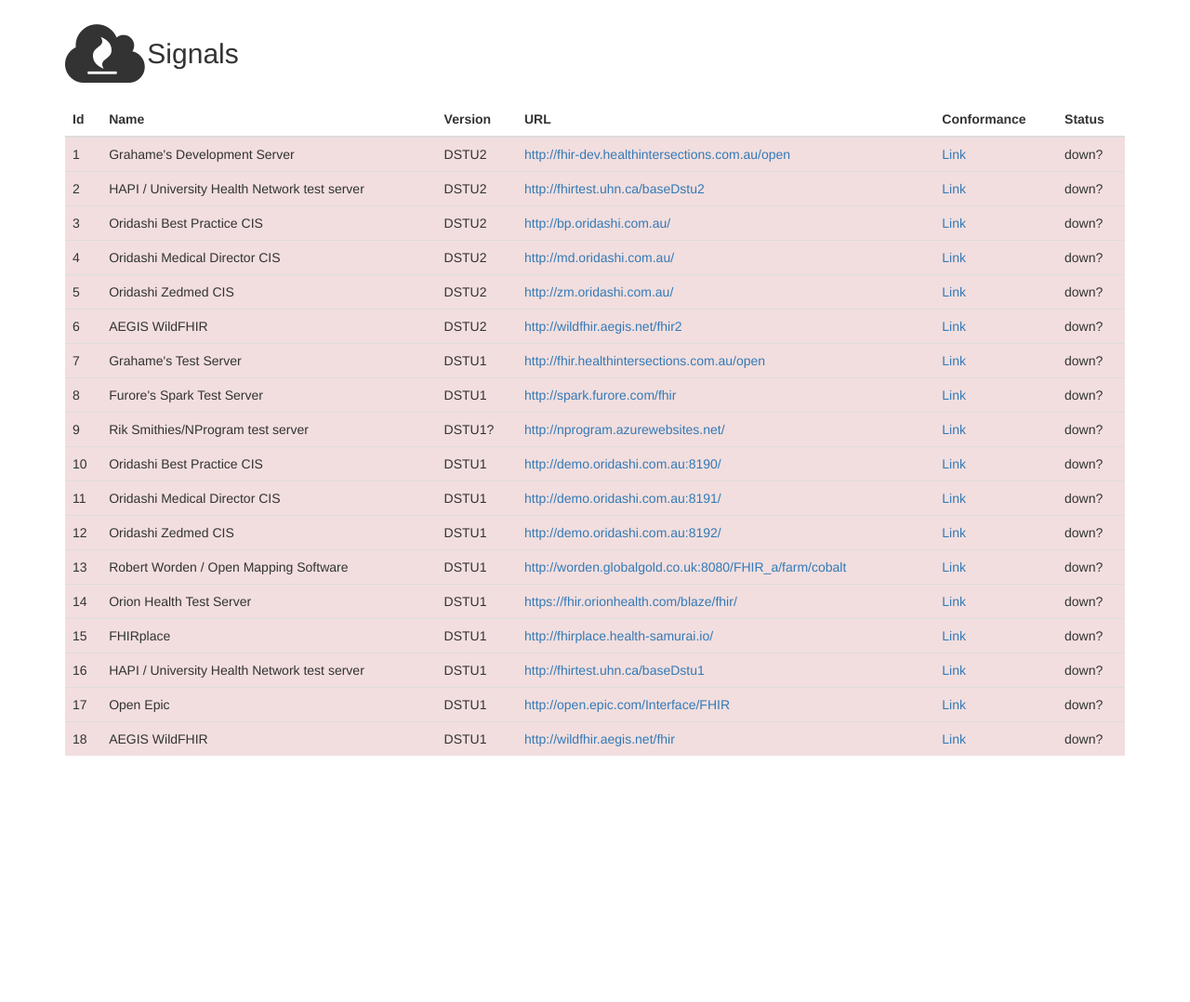
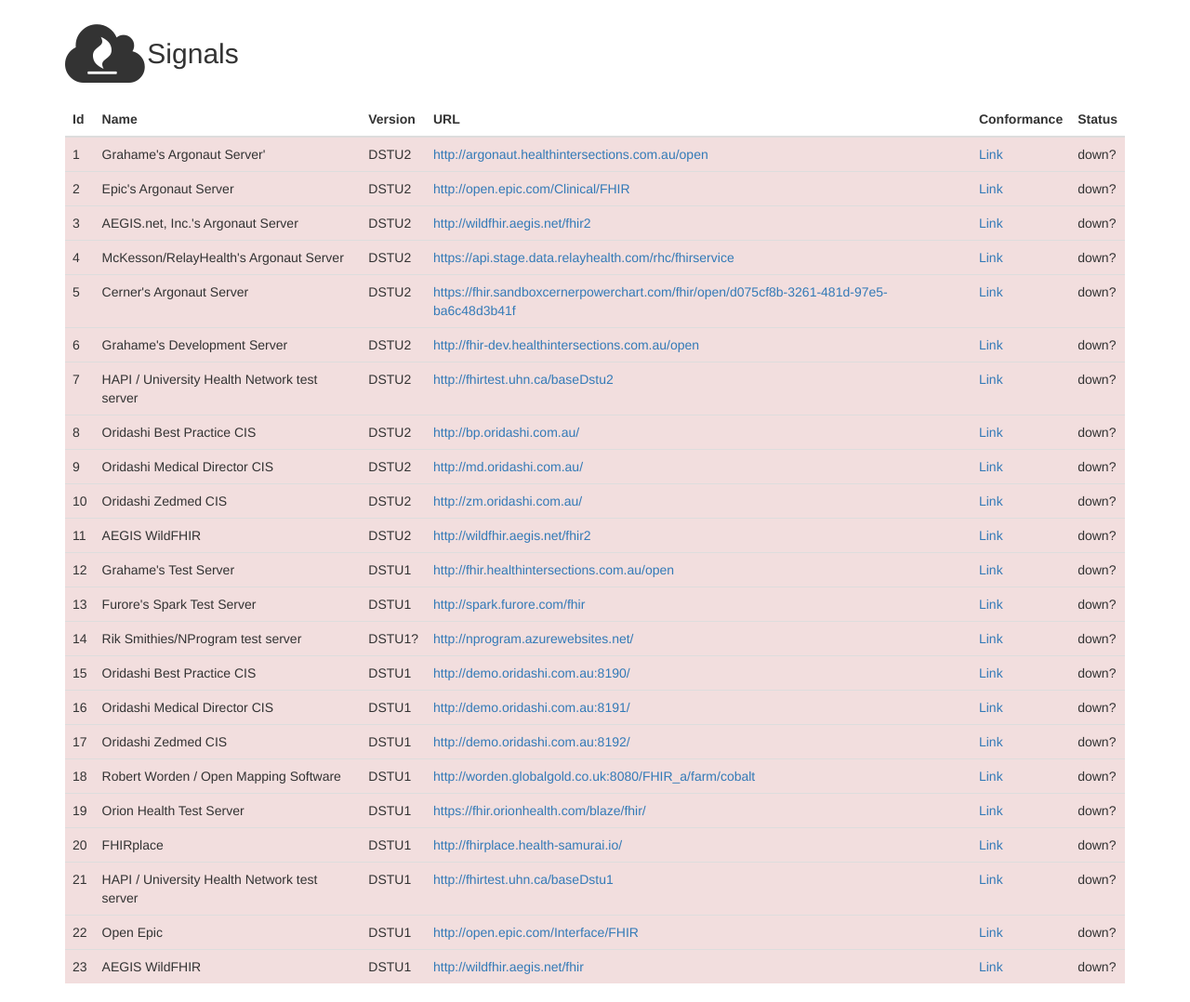
Before and after one commit to jtferns/smoke-signal, a Jekyll site: the page built from index.html, in a window 1280 px wide. Shown: the whole page at 93% size. Built offline with Jekyll 4.4.1, drawn with Linux system fonts in a browser that asks for light colours; before the commit the page ends 900 px from its top, so only the background shows below that.

Commit message:
Update signals data to include Argonauts FHIR servers

```diff
--- a/_data/signals.json
+++ b/_data/signals.json
@@ -2,91 +2,116 @@
   "signals":[
     {
       "id":"1",
+      "name":"Grahame's Argonaut Server'",
+      "version":"DSTU2",
+      "url":"http://argonaut.healthintersections.com.au/open"
+    },{
+      "id":"2",
+      "name":"Epic's Argonaut Server",
+      "version":"DSTU2",
+      "url":"http://open.epic.com/Clinical/FHIR"
+    },{
+      "id":"3",
+      "name":"AEGIS.net, Inc.'s Argonaut Server",
+      "version":"DSTU2",
+      "url":"http://wildfhir.aegis.net/fhir2"
+    },{
+      "id":"4",
+      "name":"McKesson/RelayHealth's Argonaut Server",
+      "version":"DSTU2",
+      "url":"https://api.stage.data.relayhealth.com/rhc/fhirservice"
+    },{
+      "id":"5",
+      "name":"Cerner's Argonaut Server",
+      "version":"DSTU2",
+      "url":"https://fhir.sandboxcernerpowerchart.com/fhir/open/d075cf8b-3261-481d-97e5-ba6c48d3b41f"
+    },{
+      "id":"6",
       "name":"Grahame's Development Server",
       "version":"DSTU2",
       "url":"http://fhir-dev.healthintersections.com.au/open"
     },{
-      "id":"2",
+      "id":"7",
       "name":"HAPI / University Health Network test server",
       "version":"DSTU2",
       "url":"http://fhirtest.uhn.ca/baseDstu2"
     },{
-      "id":"3",
+      "id":"8",
       "name":"Oridashi Best Practice CIS",
       "version":"DSTU2",
       "url":"http://bp.oridashi.com.au/"
     },{
-      "id":"4",
+      "id":"9",
       "name":"Oridashi Medical Director CIS",
       "version":"DSTU2",
       "url":"http://md.oridashi.com.au/"
     },{
-      "id":"5",
+      "id":"10",
       "name":"Oridashi Zedmed CIS",
       "version":"DSTU2",
       "url":"http://zm.oridashi.com.au/"
     },{
-      "id":"6",
+      "id":"11",
       "name":"AEGIS WildFHIR",
       "version":"DSTU2",
       "url":"http://wildfhir.aegis.net/fhir2"
     },{
-      "id":"7",
+      "id":"12",
       "name":"Grahame's Test Server",
       "version":"DSTU1",
       "url":"http://fhir.healthintersections.com.au/open"
     },{
-      "id":"8",
+      "id":"13",
       "name":"Furore's Spark Test Server",
       "version":"DSTU1",
       "url":"http://spark.furore.com/fhir"
     },{
-      "id":"9",
+      "id":"14",
       "name":"Rik Smithies/NProgram test server",
       "version":"DSTU1?",
       "url":"http://nprogram.azurewebsites.net/"
     },{
-      "id":"10",
+      "id":"15",
       "name":"Oridashi Best Practice CIS",
       "version":"DSTU1",
       "url":"http://demo.oridashi.com.au:8190/"
     },{
-      "id":"11",
+      "id":"16",
       "name":"Oridashi Medical Director CIS",
       "version":"DSTU1",
       "url":"http://demo.oridashi.com.au:8191/"
     },{
-      "id":"12",
+      "id":"17",
       "name":"Oridashi Zedmed CIS",
       "version":"DSTU1",
       "url":"http://demo.oridashi.com.au:8192/"
     },{
-      "id":"13",
+      "id":"18",
       "name":"Robert Worden / Open Mapping Software",
       "version":"DSTU1",
       "url":"http://worden.globalgold.co.uk:8080/FHIR_a/farm/cobalt"
     },{
-      "id":"14",
+      "id":"19",
       "name":"Orion Health Test Server",
       "version":"DSTU1",
       "url":"https://fhir.orionhealth.com/blaze/fhir/"
     },{
-      "id":"15",
+      "id":"20",
       "name":"FHIRplace",
       "version":"DSTU1",
       "url":"http://fhirplace.health-samurai.io/"
     },{
-      "id":"16",
+      "id":"21",
       "name":"HAPI / University Health Network test server",
       "version":"DSTU1",
       "url":"http://fhirtest.uhn.ca/baseDstu1"
     },{
-      "id":"17",
+      "id":"22",
       "name":"Open Epic",
       "version":"DSTU1",
       "url":"http://open.epic.com/Interface/FHIR"
     },{
-      "id":"18",
+      "id":"23",
       "name":"AEGIS WildFHIR",
       "version":"DSTU1",
       "url":"http://wildfhir.aegis.net/fhir"
```
